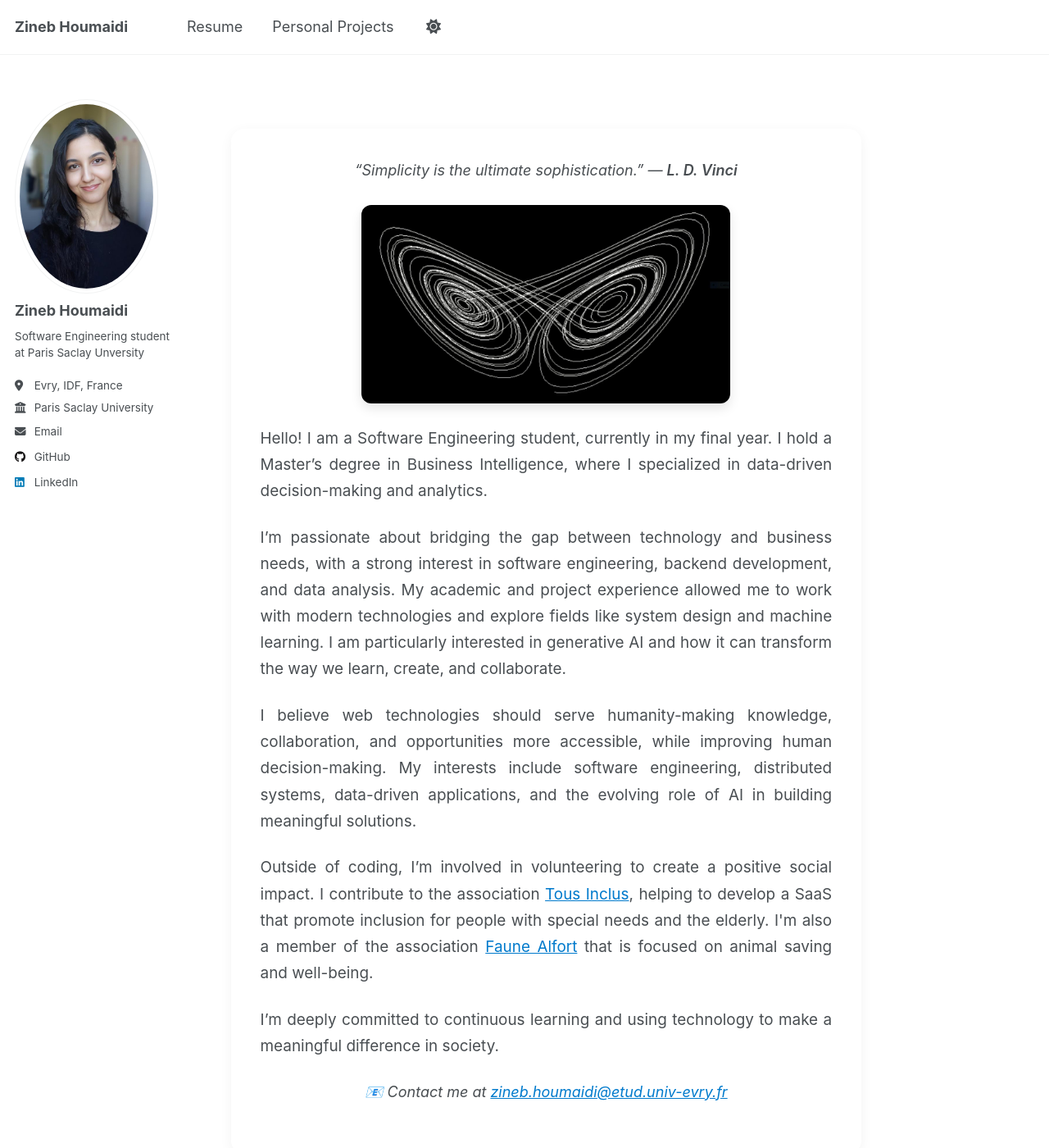
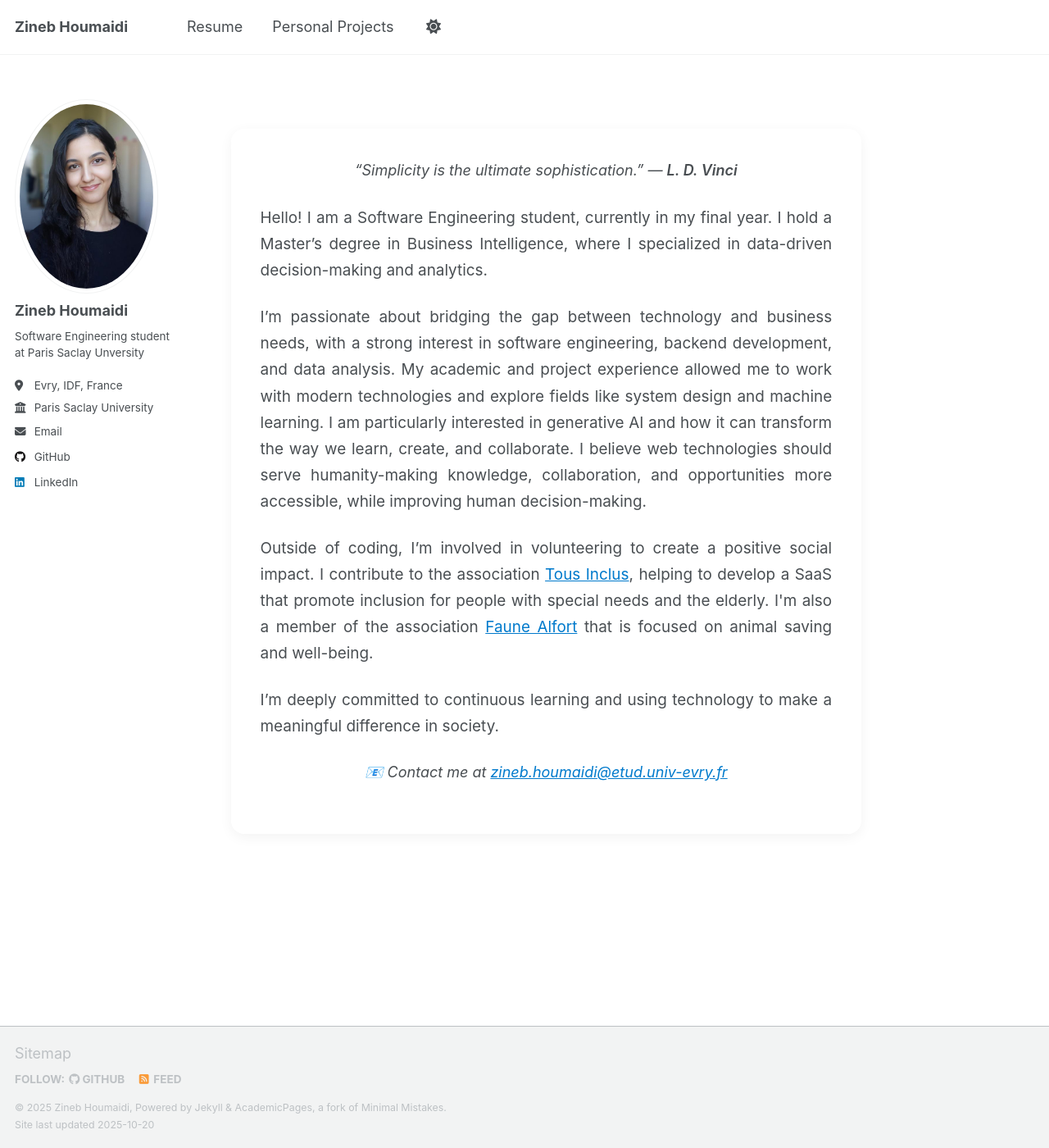
Before and after one commit to Zineb06/Zineb06.github.io, a Jekyll site: the page built from _pages/about.md, in a window 1280 px wide and 1400 px high. Shown: the whole window at 82% size. Built offline with Jekyll 4.4.1, drawn with Linux system fonts in a browser that asks for light colours; a script that is not in the unit is left out.

Commit message:
chore : update aboute file

```diff
--- a/_pages/about.md
+++ b/_pages/about.md
@@ -82,7 +82,7 @@ redirect_from:
   </p>
 
   <div class="image-container">
-    <img src="/images/chaos_theory.jpg" alt="Chaos Theory" />
+    <!-- <img src="/images/chaos_theory.jpg" alt="Chaos Theory" /> -->
   </div>
 
   <div class="about-text">
@@ -95,13 +95,7 @@ redirect_from:
       I’m passionate about bridging the gap between technology and business needs,
       with a strong interest in software engineering, backend development, and data analysis.
       My academic and project experience allowed me to work with modern technologies and explore fields like system design and machine learning.
-      I am particularly interested in generative AI and how it can transform the way we learn, create, and collaborate.
-    </p>
-
-    <p>
-      I believe web technologies should serve humanity-making knowledge, collaboration, and opportunities more accessible,
-      while improving human decision-making. My interests include software engineering, distributed systems,
-      data-driven applications, and the evolving role of AI in building meaningful solutions.
+      I am particularly interested in generative AI and how it can transform the way we learn, create, and collaborate. I believe web technologies should serve humanity-making knowledge, collaboration, and opportunities more accessible, while improving human decision-making.
     </p>
 
     <p>
--- a/_portfolio/portfolio-2.html
+++ b/_portfolio/portfolio-2.html
@@ -1,5 +1,5 @@
 ---
-title: "Portfolio item number 2"
+title: "Portfolio test number 7"
 excerpt: "Short description of portfolio item number 2 <br/><img src='/images/500x300.png'>"
 collection: portfolio
 ---
```
Also changed, not shown: _pages/cv copy.md (renamed from _pages/cv-fr.md), _portfolio/portfolio-1.md (line endings or trailing spaces).
